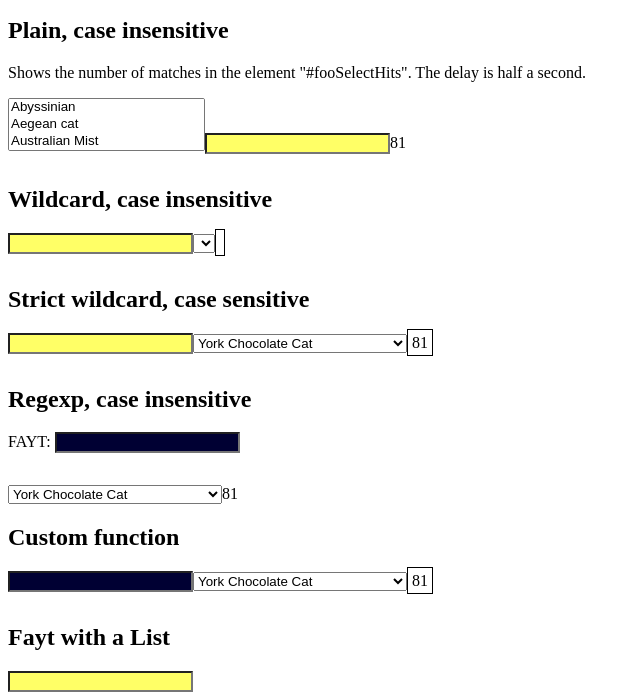
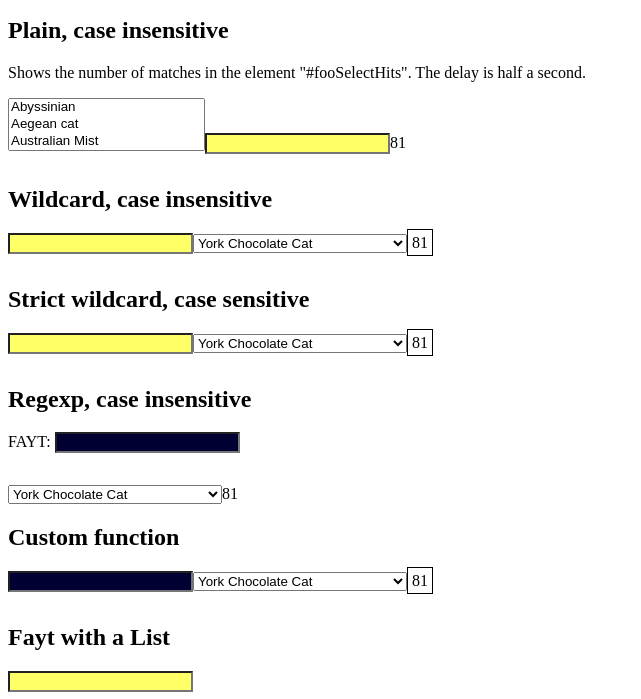
Before and after one commit to h34tnet/jQuery.fn.faytFilter, a plain HTML site: page index.html in a window 1280 px wide. Shown: the part 101-800 px from the top of the page, without its empty margins (0-641 px from the left). Drawn offline with nearby package versions, Linux system fonts and the light colour scheme.

Commit message:
updated documentation and demo (strictwildcard was broken)

```diff
--- a/index.html
+++ b/index.html
@@ -32,8 +32,8 @@
 
         // shows the number of matches in the element "#fooSelectHits"
         // the delay is half a second
-        $('#fooselect').faytFilter({
-            showMatches: '#fooSelectHits',
+        $('#plainSelect').faytFilter({
+            showMatches: '#plainSelectMatchCount',
             delay:       500
 
         });
@@ -43,8 +43,7 @@
         $('#wcSelect').faytFilter({
             insert:        'before',
             method:        'wildcard',
-            caseSensitive: true,
-            showMatches:   $('#wcSelect')
+            showMatches:   $('#wcSelectMatchCount')
         });
 
         // inserts the fayt text field before the element. also, it does
@@ -133,10 +132,10 @@ DIV {
 
 <h2>Plain, case insensitive</h2>
 <p>Shows the number of matches in the element "#fooSelectHits". The delay is half a second.</p>
-<div><select id="fooselect" size="3"></select><span id="fooSelectHits"></span></div>
+<div><select id="plainSelect" size="3"></select><span id="plainSelectMatchCount"></span></div>
 
 <h2>Wildcard, case insensitive</h2>
-<div><select id="wcSelect"></select><span id="wcSelectHits" style="border: 1px solid black; padding: 4px;"></span></div>
+<div><select id="wcSelect"></select><span id="wcSelectMatchCount" style="border: 1px solid black; padding: 4px;"></span></div>
 
 <h2>Strict wildcard, case sensitive</h2>
 <div><select id="strictwildcardSelect"></select><span id="strictwildcardSelectMatchCount" style="border: 1px solid black; padding: 4px;"></span></div>
```
Also changed, not shown: 1 other file.
